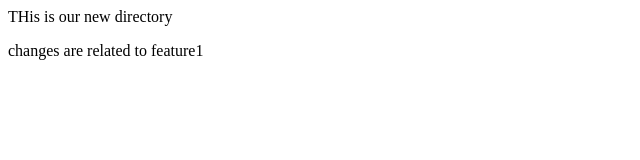
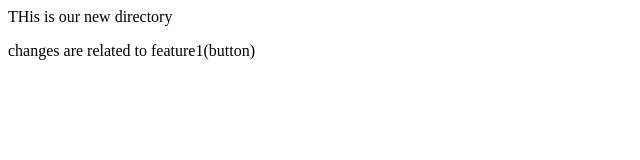
Before and after one commit to JatinGulati777/localrepo, a plain HTML site: page index.html in a window 1280 px wide. Shown: the full height of the page, 0-640 px from the left. Drawn offline with Linux system fonts and the light colour scheme.

Commit message:
added button

```diff
--- a/index.html
+++ b/index.html
@@ -1,2 +1,2 @@
 <p>THis is our new directory</p>
-<p>changes are related to feature1</p>
+<p>changes are related to feature1(button)</p>
```
